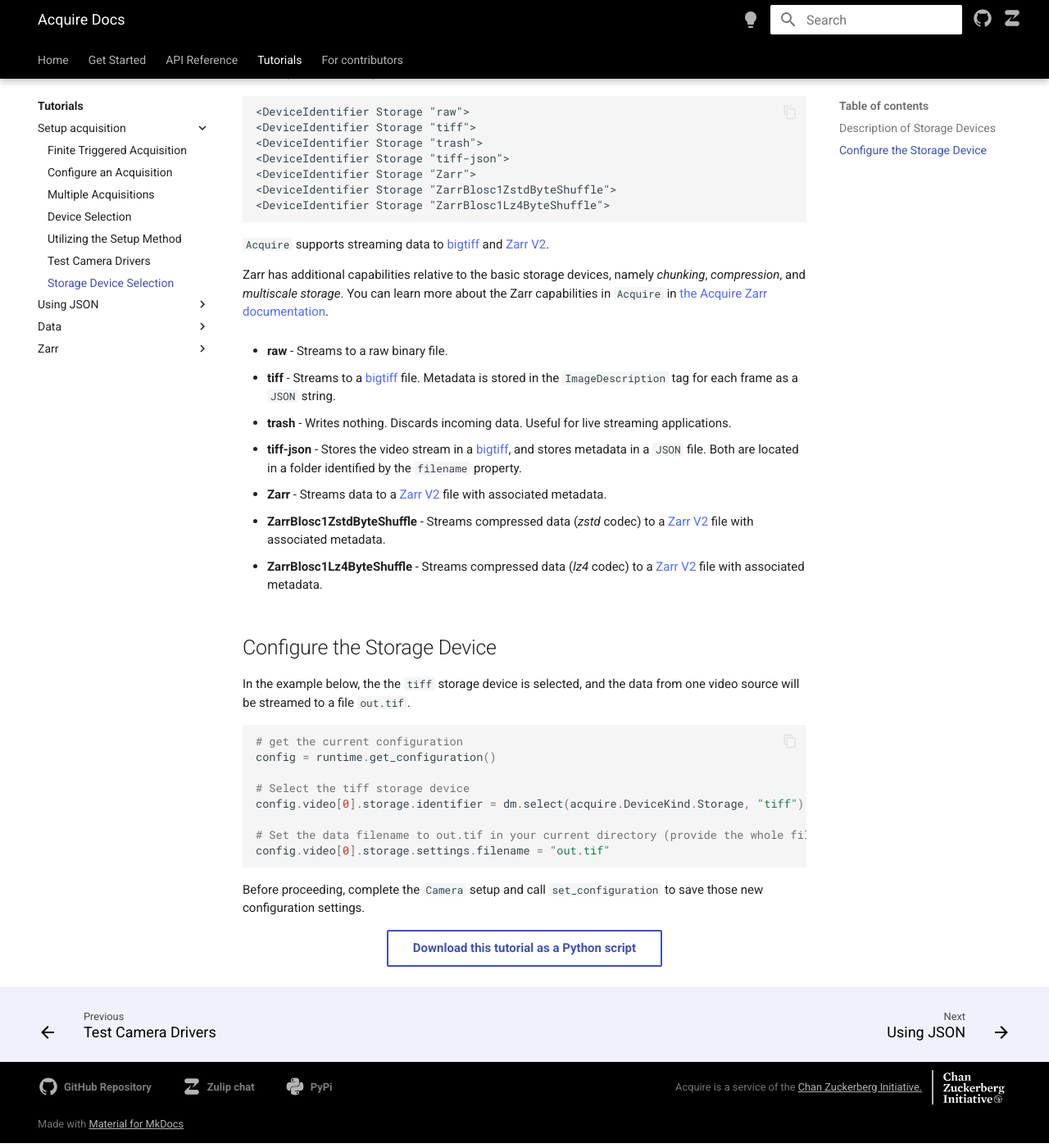
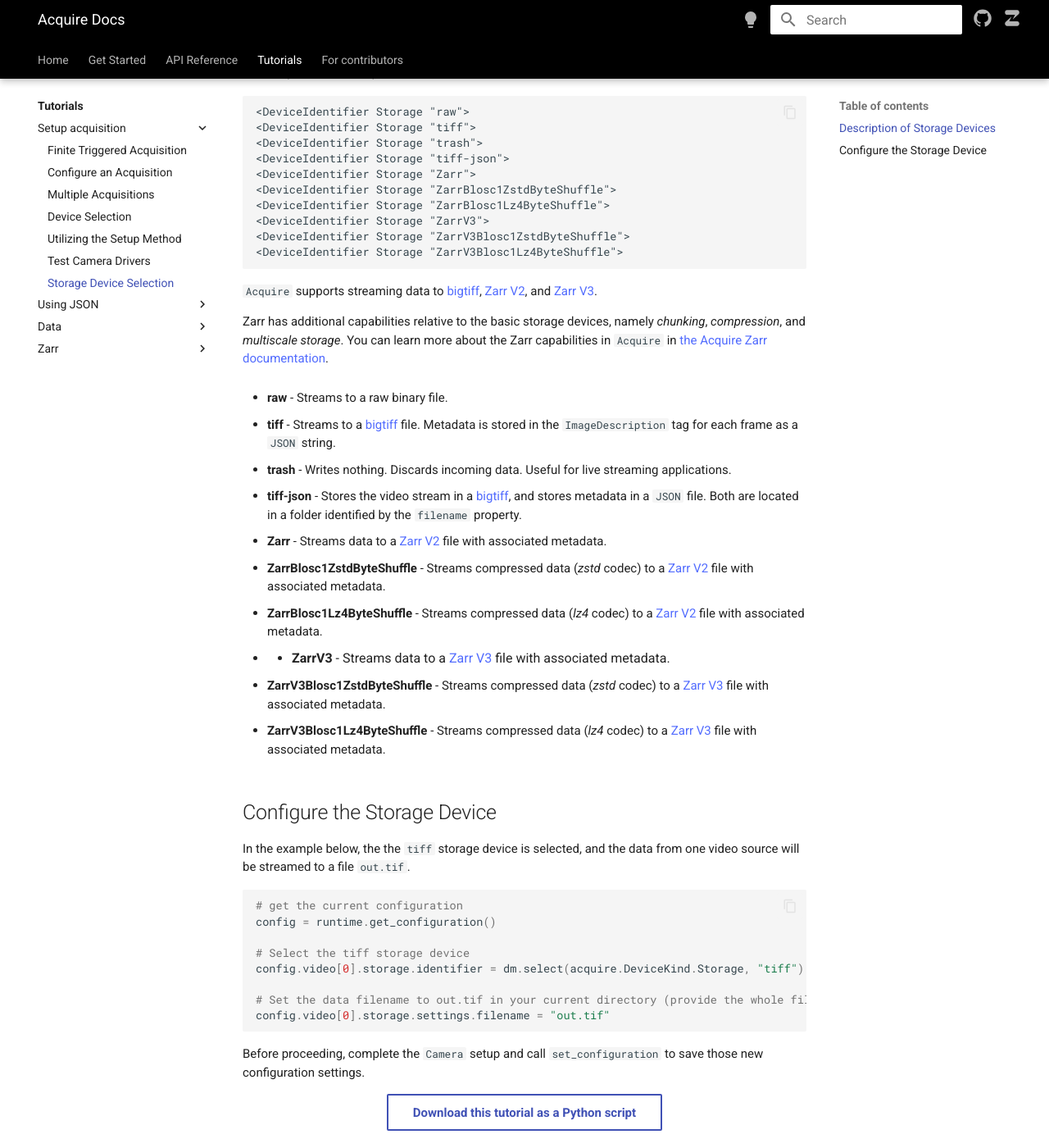
Before and after one commit to melissawm/acquire-docs, an MkDocs documentation site: the page built from docs/tutorials/setup_acquisition/storage.md, in a window 1280 px wide and 1400 px high, scrolled down 570 px. Shown: the whole window at 82% size. Built offline with MkDocs 1.6.1 and Material for MkDocs 9.7.7, drawn with Linux system fonts in a browser that asks for light colours; nearby versions of some CDN libraries; comment, search, counter and statistics services are not loaded.

Commit message:
Update storage.md
Adding Zarr V3

````diff
--- a/docs/tutorials/setup_acquisition/storage.md
+++ b/docs/tutorials/setup_acquisition/storage.md
@@ -30,9 +30,12 @@ The output of that script will be:
 <DeviceIdentifier Storage "Zarr">
 <DeviceIdentifier Storage "ZarrBlosc1ZstdByteShuffle">
 <DeviceIdentifier Storage "ZarrBlosc1Lz4ByteShuffle">
+<DeviceIdentifier Storage "ZarrV3">
+<DeviceIdentifier Storage "ZarrV3Blosc1ZstdByteShuffle">
+<DeviceIdentifier Storage "ZarrV3Blosc1Lz4ByteShuffle">
 ```
 
-`Acquire` supports streaming data to [bigtiff](http://bigtiff.org/) and [Zarr V2](https://zarr.readthedocs.io/en/stable/spec/v2.html).
+`Acquire` supports streaming data to [bigtiff](http://bigtiff.org/), [Zarr V2](https://zarr-specs.readthedocs.io/en/latest/v2/v2.0.html), and [Zarr V3](https://zarr-specs.readthedocs.io/en/latest/specs.html).
 
 Zarr has additional capabilities relative to the basic storage devices, namely _chunking_, _compression_, and _multiscale storage_. You can learn more about the Zarr capabilities in `Acquire` in [the Acquire Zarr documentation](https://github.com/acquire-project/acquire-driver-zarr/blob/main/README.md).
 
@@ -49,6 +52,12 @@ Zarr has additional capabilities relative to the basic storage devices, namely _
 - **ZarrBlosc1ZstdByteShuffle** - Streams compressed data (_zstd_ codec) to a [Zarr V2](https://zarr.readthedocs.io/en/stable/spec/v2.html) file with associated metadata.
 
 - **ZarrBlosc1Lz4ByteShuffle** - Streams compressed data (_lz4_ codec) to a [Zarr V2](https://zarr.readthedocs.io/en/stable/spec/v2.html) file with associated metadata.
+
+- - **ZarrV3** - Streams data to a [Zarr V3](https://zarr-specs.readthedocs.io/en/latest/specs.html) file with associated metadata.
+
+- **ZarrV3Blosc1ZstdByteShuffle** - Streams compressed data (_zstd_ codec) to a [Zarr V3](https://zarr-specs.readthedocs.io/en/latest/specs.html) file with associated metadata.
+
+- **ZarrV3Blosc1Lz4ByteShuffle** - Streams compressed data (_lz4_ codec) to a [Zarr V3](https://zarr-specs.readthedocs.io/en/latest/specs.html) file with associated metadata.
 
 ## Configure the Storage Device
 
````
